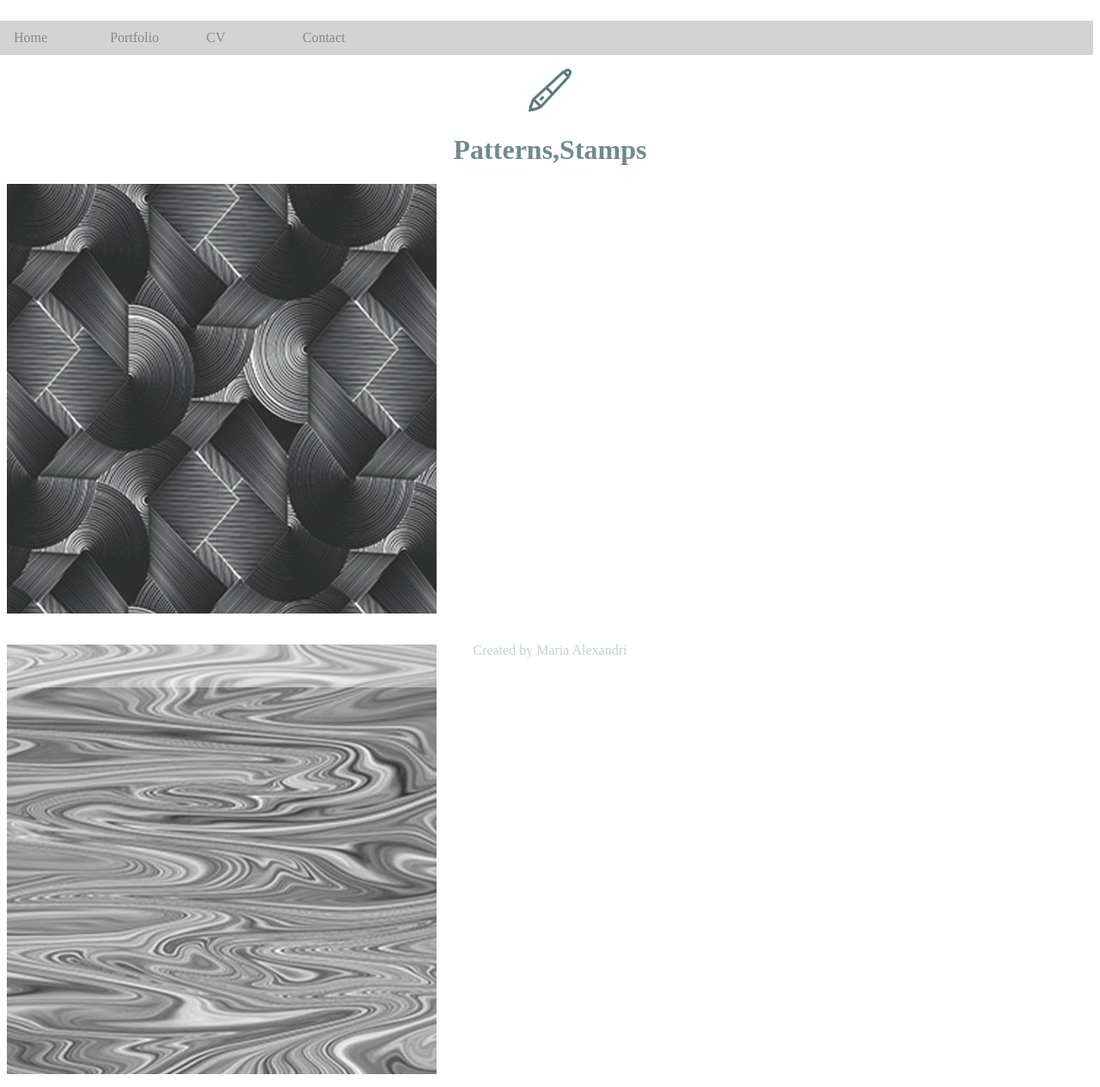
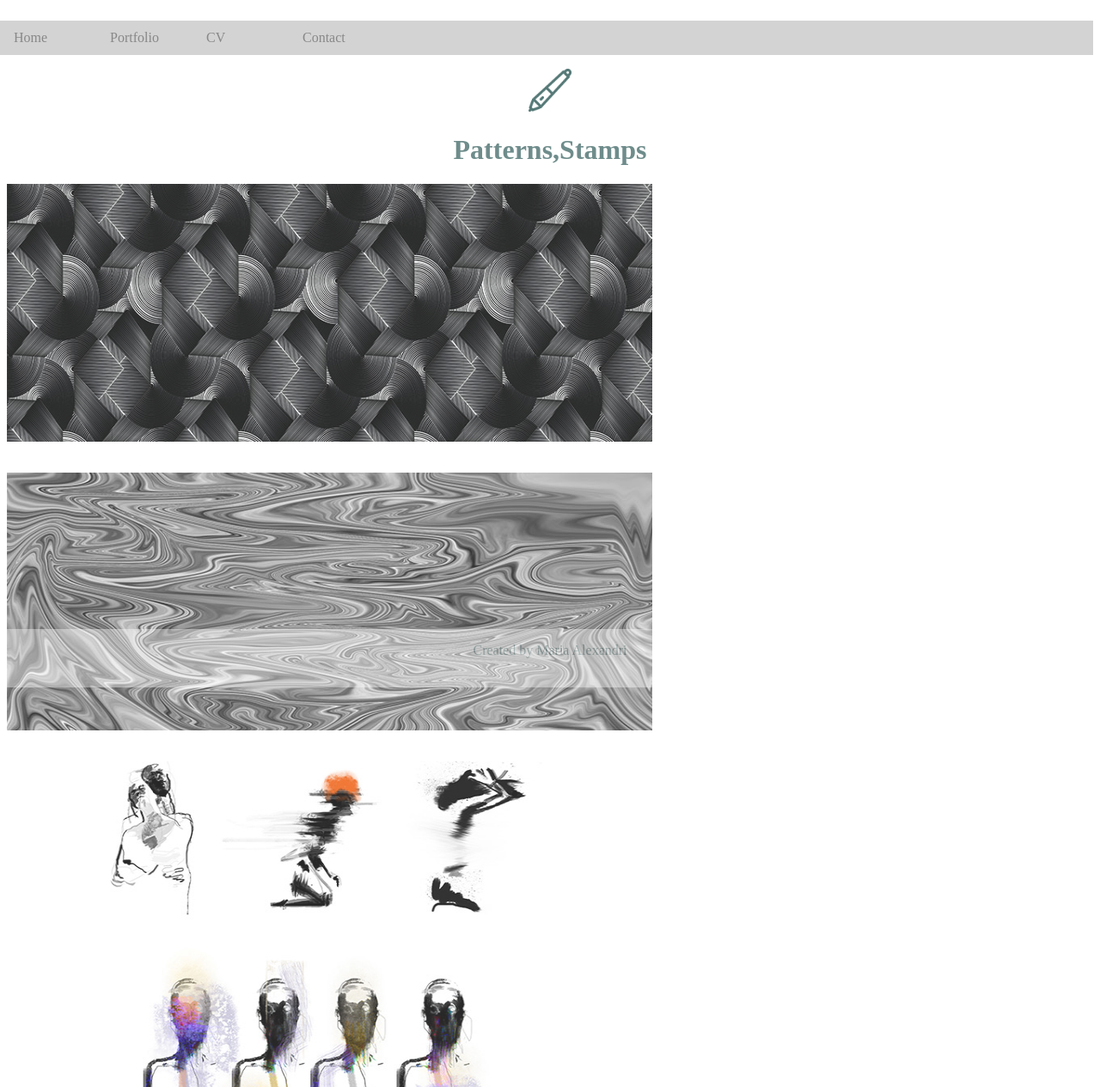
Before and after one commit to MariaAlexandri/MariaAlexandri.github.io, a plain HTML site: page Portfolio.html in a window 1280 px wide. Shown: the top 1265 px of the page at 86% size. Drawn offline with Linux system fonts and the light colour scheme.

Commit message:
Update Portfolio.html

```diff
--- a/Portfolio.html
+++ b/Portfolio.html
@@ -4,8 +4,8 @@
 <link rel="stylesheet" type="text/css" href="navlist.css">
 <title>Portfolio</title>
       <meta name="description"content="Σελίδα Portfolio">
-      <meta name="keywords"content="Μαρία Αλεξανδρή,πληροφορίες,δεξιότητες,τέχνη"
-      <meta name="viewport" content="width=device-width, initial-scale=1.0">
+      <meta name="keywords"content="Μαρία Αλεξανδρή,πληροφορίες,δεξιότητες,τέχνη">
+	  <meta name="viewport" content="width=device-width, initial-scale=1.0">
 
 </head>
 <body>
@@ -25,25 +25,26 @@
 
      <div class="container">
 	 <a href="https://drive.google.com/file/d/11AufbjW14fMpIvPNlwexgRkDWSW-DjoW/view?usp=sharing">
-     <img src="2222.jpg" style="width:500px;height:500px;"alt="222" class="image">
+     <img src="222.jpg" style="width:751px;height:300px;"alt="222" class="image">
 	 <div class="overlay">
 	 <div class="text">Geometrical</div>
 	 </div>
 	 </div><br><br>
 	 <div class="container">
 	 <a href="https://drive.google.com/file/d/1U7COX491F3x1t3QkJaBDE-5KgNMGwepW/view?usp=sharing">
-     <img src="277.jpg" style="width:500px;height:500px;"alt="27" class="image">
+     <img src="27.jpg" style="width:751px;height:300px;"alt="27" class="image">
 	 <div class="overlay">
 	 <div class="text">Abstract</div>
 	 </div>
 	 </div><br><br>
 	 <div class="container">
 	 <a href="https://drive.google.com/file/d/1sVmP4x1b1kERoPrA_qBEoTwxoql-jGYG/view?usp=sharing">
-     <img src="333.jpg" style="width:500px;height:500px;"alt="33" class="image">
+     <img src="33.jpg" style="width:751px;height:600px;"alt="33" class="image">
 	 <div class="overlay">
 	 <div class="text">Stamps</div>
 	 </div>
      </div>
+
  <div class="footer">
 	<p>Created by Maria Alexandri</p><br>
 	 </div>
```
